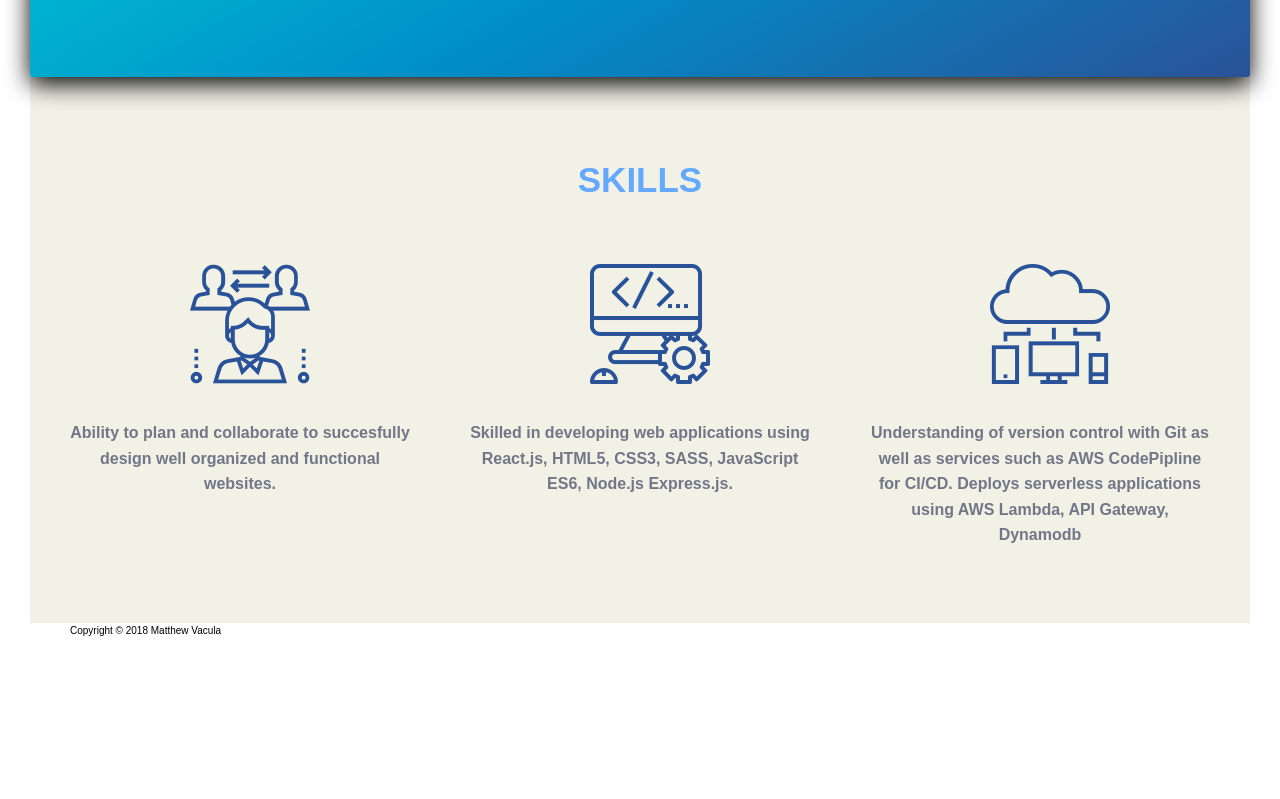
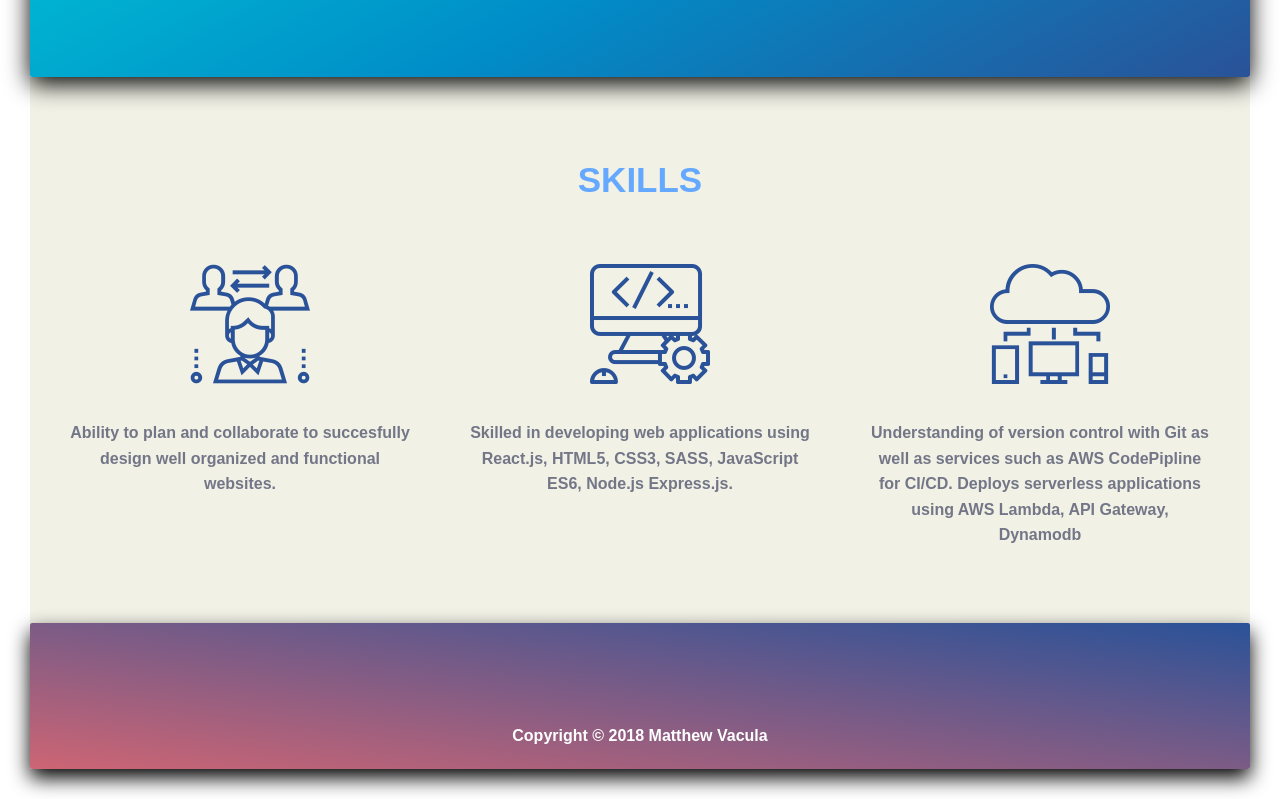
Before and after one commit to mdvacula/mdvacula.github.io, a website: page index.html in a window 1280 px wide. Shown: the part 633-1432 px from the top of the page. Before the commit the page ends 1302 px from the top, so only its background shows below. Drawn offline with Linux system fonts and the light colour scheme.

Commit message:
Basic styling for footer

```diff
--- a/index.html
+++ b/index.html
@@ -93,9 +93,9 @@
 
 
 	<footer class="footer">
-			<div class="row text-center">
-				<p> Copyright &copy; <script type="text/javascript">document.write(new Date().getFullYear());</script> Matthew Vacula</p>
-			</div>
+
+				<h3 class="footer__copy"> Copyright &copy; <script type="text/javascript">document.write(new Date().getFullYear());</script> Matthew Vacula</h3>
+
 	</footer>
 </body>
 
--- a/scss/abstracts/_variables.scss
+++ b/scss/abstracts/_variables.scss
@@ -4,3 +4,8 @@ $grid-width: 114rem;
 $gutter-vertical: 8rem;
 $gutter-vertial-small: 6rem;
 $gutter-horizontal: 6rem;
+
+$color-dark-blue: #2A5298;
+$color-light-blue: #008DC8;
+$color-teal: #00C6D5;
+$color-pistacio: #6FFACB;
--- /dev/null
+++ b/scss/layout/_footer.scss
@@ -0,0 +1,14 @@
+.footer {
+    text-align: center;
+    background-image: linear-gradient( to bottom left, #2A5298,#CD6574);
+    color: white;
+    border-radius: 2px;
+    overflow: hidden;
+    box-shadow: 0 .9rem 2rem black;
+
+    &__copy {
+        margin-top: 10rem;
+       font-size: $default-font-size;
+       padding-bottom: 2rem;
+    }
+}
--- a/scss/layout/_header.scss
+++ b/scss/layout/_header.scss
@@ -25,7 +25,7 @@
             margin-top: 2rem;
             display: inline-block;
             width: 50rem;
-            box-shadow: 0 .7rem 3rem #2A5298;
+            box-shadow: 0 .7rem 3rem $color-dark-blue;
 
             @include respond(phone) {
                 width: 30rem;
--- a/scss/main.scss
+++ b/scss/main.scss
@@ -6,5 +6,6 @@
 
 @import "layout/grid";
 @import "layout/header";
+@import "layout/footer";
 
 @import "pages/home";
```
Also changed, not shown: assets/css/style.css.
